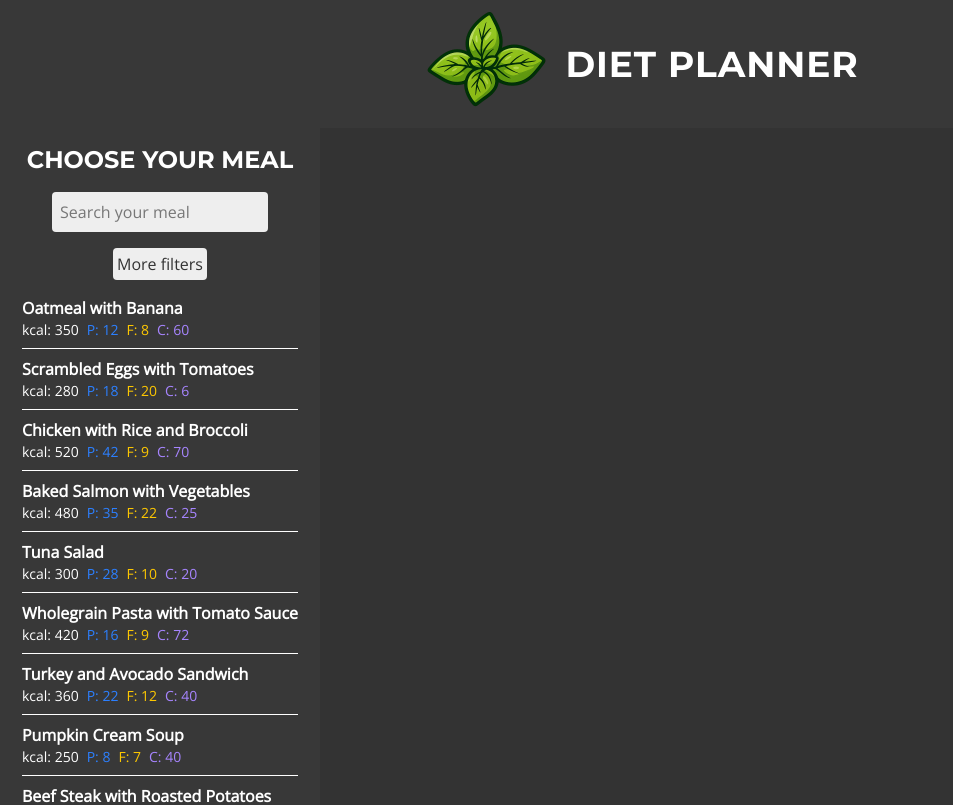
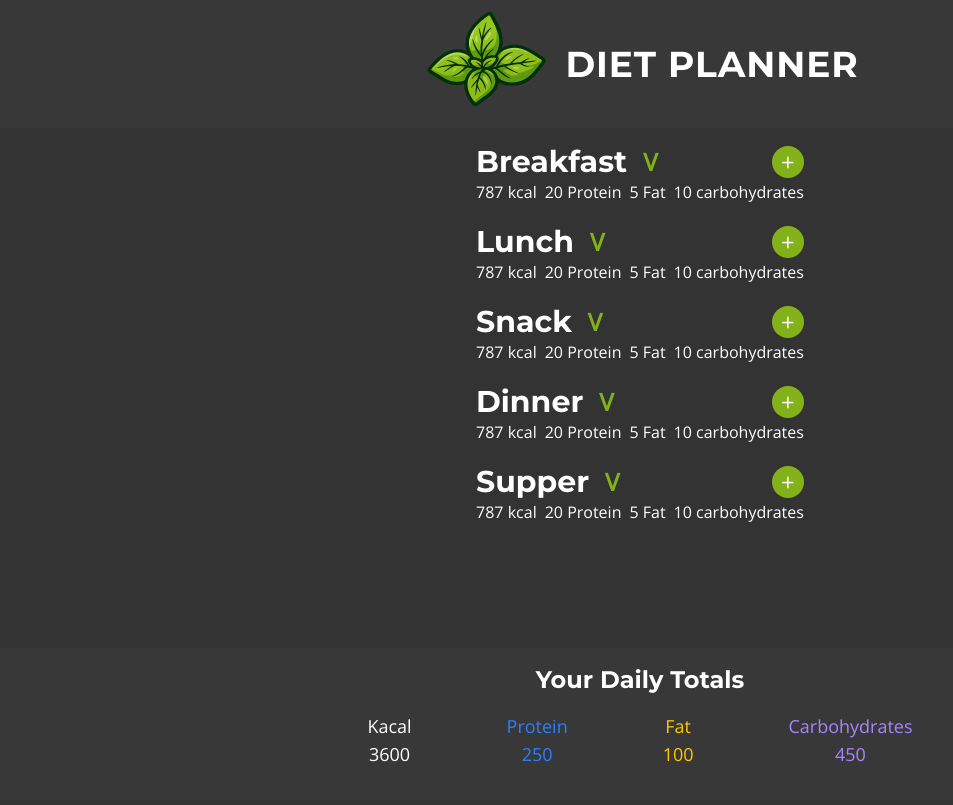
Before and after one commit to ZajacMateusz1/Diet-Planner, a React (Vite) app: page / in a window 1280 px wide. Shown: the top 805 px of the page, without its empty margins (0-953 px from the left). Built offline with nearby package versions, Linux system fonts and the light colour scheme.

Commit message:
Add SummaryFooter component with styles

```diff
--- a/src/App.jsx
+++ b/src/App.jsx
@@ -1,18 +1,20 @@
 import Header from "./components/Header.jsx";
 import Meal from "./components/Meal.jsx";
 import FindMealModal from "./components/FindMealModal.jsx";
+import SummaryFooter from "./components/SummaryFooter.jsx";
 function App() {
   return (
     <>
       <Header />
-      {/* <main className="flex flex-col items-center gap-4 my-4">
+      <main className="flex flex-col items-center gap-4 my-4">
         <Meal>Breakfast</Meal>
         <Meal>Lunch</Meal>
         <Meal>Snack</Meal>
         <Meal>Dinner</Meal>
         <Meal>Supper</Meal>
-      </main> */}
-      <FindMealModal />
+      </main>
+      <SummaryFooter />
+      {/* <FindMealModal /> */}
     </>
   );
 }
--- a/src/components/FindMealModal.jsx
+++ b/src/components/FindMealModal.jsx
@@ -41,10 +41,7 @@ export default function FindMealModal() {
     return matchQuery && matchKcal && matchProtein && matchFat && matchCarbs;
   });
   return (
-    <dialog
-      open={true}
-      className="bg-[#383838] text-white p-4 flex flex-col justify-center items-center w-10/12 md:w-1/4"
-    >
+    <dialog className="bg-[#383838] text-white p-4 flex flex-col justify-center items-center w-10/12 md:w-1/4">
       <h2 className="text-xl md:text-2xl uppercase">Choose your meal</h2>
       <input
         type="text"
--- /dev/null
+++ b/src/components/SummaryFooter.jsx
@@ -0,0 +1,27 @@
+export default function SummaryFooter() {
+  return (
+    <footer className="fixed bottom-0 left-0 right-0 bg-[#383838] p-4 text-center">
+      <h2 className="text-xl capitalize pb-2 md:pb-4 md:text-2xl">
+        Your daily totals
+      </h2>
+      <div className="total flex justify-around pb-4 max-w-[640px] mx-auto md:text-lg">
+        <p>
+          <span>Kacal</span>
+          <span className="block">3600</span>
+        </p>
+        <p className="text-blue-500">
+          <span>Protein</span>
+          <span className="block">250</span>
+        </p>
+        <p className="text-yellow-400">
+          <span>Fat</span>
+          <span className="block">100</span>
+        </p>
+        <p className="text-violet-400">
+          <span>Carbohydrates</span>
+          <span className="block">450</span>
+        </p>
+      </div>
+    </footer>
+  );
+}
```
